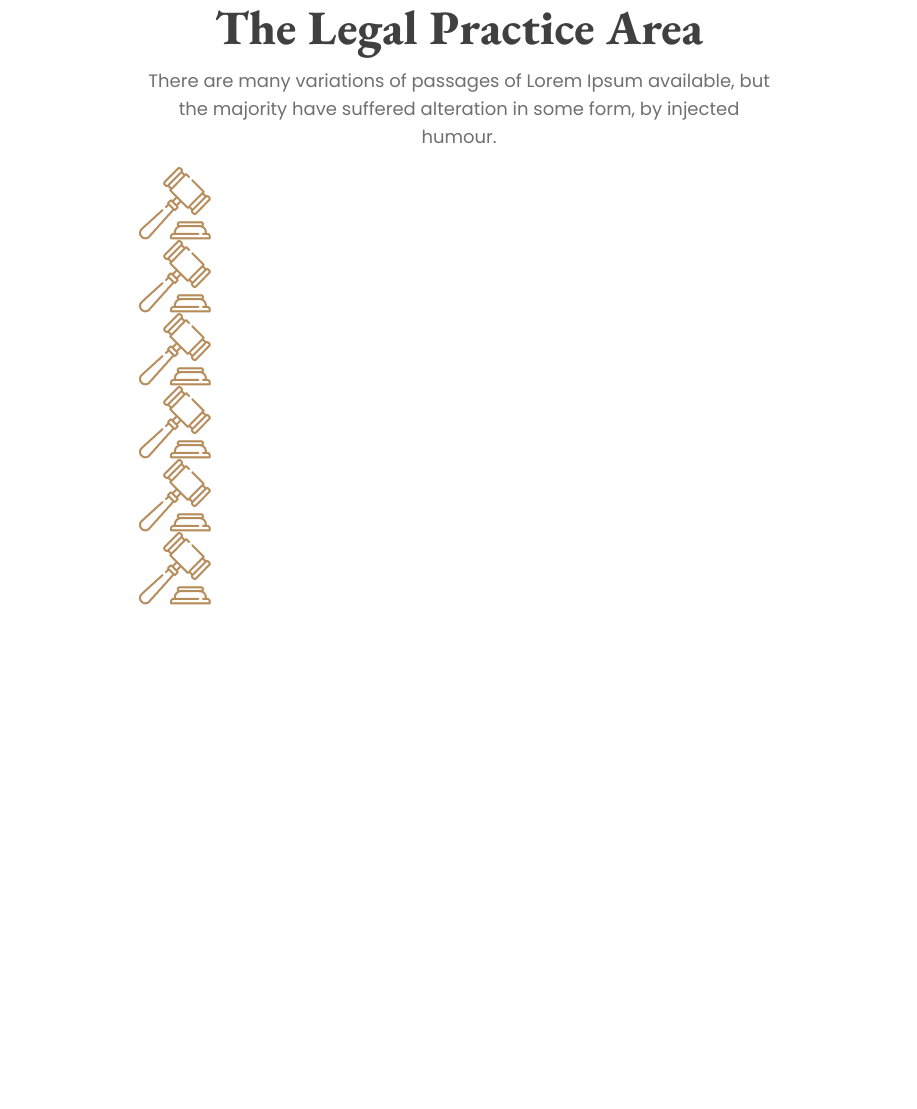
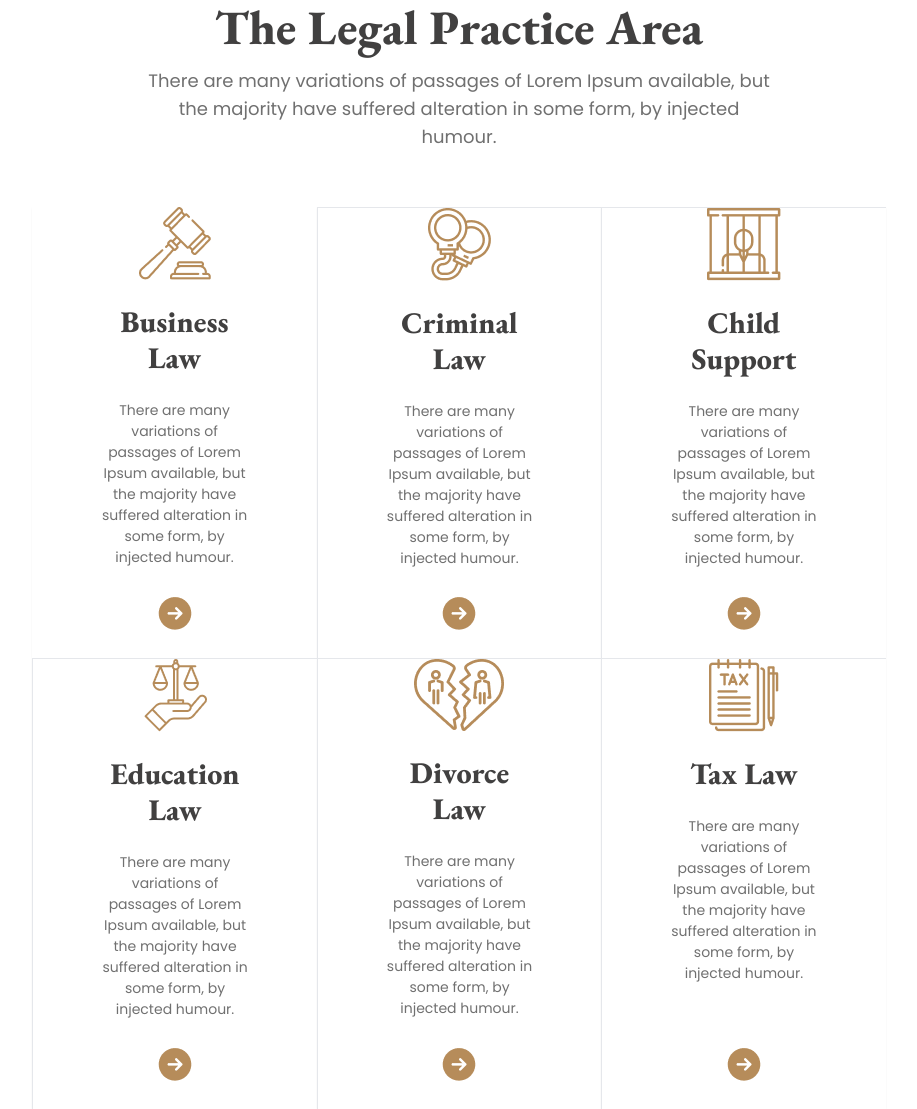
Before and after one commit to AlFaisal101/legal-solution, a plain HTML site: page index.html in a window 1280 px wide. Shown: the part 723-1832 px from the top of the page, without its empty margins (181-1098 px from the left). Before the commit the page ends 1328 px from the top, so only its background shows below. Drawn offline with nearby package versions, Linux system fonts and the light colour scheme.

Commit message:
legal practical area on work, needs to fix divide-x, divide-y

```diff
--- a/index.html
+++ b/index.html
@@ -34,7 +34,6 @@
     }
      </style>
 
-
     <!-- tailwindCSS and daisyUI -->
     <link href="https://cdn.jsdelivr.net/npm/daisyui@5" rel="stylesheet" type="text/css" />
     <script src="https://cdn.jsdelivr.net/npm/@tailwindcss/browser@4"></script>
@@ -60,15 +59,15 @@
 
 <body class="poppins-regular">
     <header class="container mx-auto">
-        <div class="navbar bg-base-100 shadow-sm py-8">
+        <div class="navbar bg-base-100 shadow-sm rounded- px-10 py-8">
             <div class="navbar-start">
               <div class="dropdown">
                 <div tabindex="0" role="button" class="btn btn-ghost lg:hidden">
-                  <svg xmlns="http://www.w3.org/2000/svg" class="h-5 w-5" fill="none" viewBox="0 0 24 24" stroke="currentColor"> <path stroke-linecap="round" stroke-linejoin="round" stroke-width="2" d="M4 6h16M4 12h8m-8 6h16" /> </svg>
+                  <svg xmlns="http://www.w3.org/2000/svg" class="h-5 w-5" fill=" px-10" viewBox="0 0 24 24" stroke="currentColor"> <path stroke-linecap="round" stroke-linejoin="round" stroke-width="2" d="M4 6h16M4 12h8m-8 6h16" /> </svg>
                 </div>
                 <ul
                   tabindex="0"
-                  class="menu menu-sm dropdown-content bg-base-100 rounded-box z-1 mt-3 w-52 p-2 shadow">
+                  class="menu menu-sm rounded- px-10 dropdown-content bg-base-100 rounded-box z-1 mt-3 w-52 p-2 shadow">
                   <li><a>Home</a></li>
                   <li>
                     <a>Services</a>
@@ -166,7 +165,7 @@
                       stroke-linejoin="round"
                       stroke-linecap="round"
                       stroke-width="2.5"
-                      fill="none"
+                      fill=" px-10"
                       stroke="currentColor"
                     >
                       <circle cx="11" cy="11" r="8"></circle>
@@ -193,23 +192,136 @@
 
     <main>
       <!-- The Legal Practice Area -->
-       <div class="text-center w-1/2 mx-auto">
+       <div class="text-center w-1/2 mx-auto mb-10">
         <h2 class="garamond-regular text-5xl font-extrabold text-dark-02">The Legal Practice Area</h2>
         <p class="text-lg py-4 text-dark-03">There are many variations of passages
           of Lorem Ipsum available, but the majority
           have suffered alteration in some form,
           by injected humour.
         </p>
+       </div>
+
         <!-- card-container -->
-        <div><img src="/images/business.png" alt=""></div>
-        <div><img src="/images/business.png" alt=""></div>
-        <div><img src="/images/business.png" alt=""></div>
-        <div><img src="/images/business.png" alt=""></div>
-        <div><img src="/images/business.png" alt=""></div>
-        <div><img src="/images/business.png" alt=""></div>
-       </div>
+         <div class="grid grid-cols-3 w-4/6 mx-auto divide-x divide-y divide-gray-200 gap-0 text-center">
+          <!-- <div><img src="/images/business.png" alt=""></div>
+          <div><img src="/images/criminal.png" alt=""></div>
+          <div><img src="/images/child.png" alt=""></div>
+          <div><img src="/images/education.png" alt=""></div>
+          <div><img src="/images/divorce.png" alt=""></div>
+          <div><img src="/images/tax.png" alt=""></div> -->
+
+          <!-- card-01 -->
+           <div class="card bg-base-100 w-full shadow-sm rounded-none px-10">
+              <figure>
+                <img
+                  src="/images/business.png"
+                  alt="" />
+              </figure>
+              <div class="card-body space-y-4">
+                <h2 class="card-title garamond-regular text-3xl font-extrabold text-dark-02 mx-auto">Business Law</h2>
+                <p class="text-dark-03">There are many variations of passages of Lorem Ipsum available, but the majority have suffered alteration in some form, by injected humour.</p>
+
+                <div  class="w-10 mx-auto">
+                  <a href=""><img src="/images/Frame.png" alt=""></a>
+                </div>
+
+              </div>
+           </div>
+
+          <!-- card-02 -->
+           <div class="card bg-base-100 w-full shadow-sm rounded-none px-10">
+            <figure>
+              <img
+                src="/images/criminal.png"
+                alt="" />
+            </figure>
+            <div class="card-body space-y-4">
+              <h2 class="card-title garamond-regular text-3xl font-extrabold text-dark-02 mx-auto">Criminal Law</h2>
+              <p class="text-dark-03">There are many variations of passages of Lorem Ipsum available, but the majority have suffered alteration in some form, by injected humour.</p>
+
+              <div  class="w-10 mx-auto">
+                <a href=""><img src="/images/Frame.png" alt=""></a>
+              </div>
+
+            </div>
+           </div>
+
+           <!-- card-03 -->
+            <div class="card bg-base-100 w-full shadow-sm rounded-none px-10">
+              <figure>
+                <img src="/images/child.png" alt="" />
+              </figure>
+              <div class="card-body space-y-4">
+                <h2 class="card-title garamond-regular text-3xl font-extrabold text-dark-02 mx-auto">Child Support</h2>
+                <p class="text-dark-03">There are many variations of passages of Lorem Ipsum available, but the majority have suffered alteration in some form, by injected humour.</p>
+
+                <div  class="w-10 mx-auto">
+                <a href=""><img src="/images/Frame.png" alt=""></a>
+                </div>
+              </div>
+            </div>
+
+          <!-- card-04 -->
+           <div class="card bg-base-100 w-full shadow-sm rounded-none px-10">
+              <figure>
+                <img
+                  src="/images/education.png"
+                  alt="" />
+              </figure>
+              <div class="card-body space-y-4">
+                <h2 class="card-title garamond-regular text-3xl font-extrabold text-dark-02 mx-auto">Education Law</h2>
+                <p class="text-dark-03">There are many variations of passages of Lorem Ipsum available, but the majority have suffered alteration in some form, by injected humour.</p>
+
+                <div  class="w-10 mx-auto">
+                  <a href=""><img src="/images/Frame.png" alt=""></a>
+                </div>
+
+              </div>
+           </div>
+
+          <!-- card-05 -->
+           <div class="card bg-base-100 w-full shadow-sm rounded-none px-10">
+            <figure>
+              <img
+                src="/images/divorce.png"
+                alt="" />
+            </figure>
+            <div class="card-body space-y-4">
+              <h2 class="card-title garamond-regular text-3xl font-extrabold text-dark-02 mx-auto">Divorce Law</h2>
+              <p class="text-dark-03">There are many variations of passages of Lorem Ipsum available, but the majority have suffered alteration in some form, by injected humour.</p>
+
+              <div  class="w-10 mx-auto">
+                <a href=""><img src="/images/Frame.png" alt=""></a>
+              </div>
+
+            </div>
+            </div>
+
+          <!-- card-06 -->
+           <div class="card bg-base-100 w-full shadow-sm rounded-none px-10">
+            <figure>
+              <img
+                src="/images/tax.png"
+                alt="" />
+            </figure>
+            <div class="card-body space-y-4">
+              <h2 class="card-title garamond-regular text-3xl font-extrabold text-dark-02 mx-auto">Tax Law</h2>
+              <p class="text-dark-03">There are many variations of passages of Lorem Ipsum available, but the majority have suffered alteration in some form, by injected humour.</p>
+
+              <div  class="w-10 mx-auto">
+                <a href=""><img src="/images/Frame.png" alt=""></a>
+              </div>
+
+            </div>
+           </div>
+
+         </div>
+
+
     </main>
 
     <footer></footer>
 </body>
 </html>
+
+<!-- div -->
```
